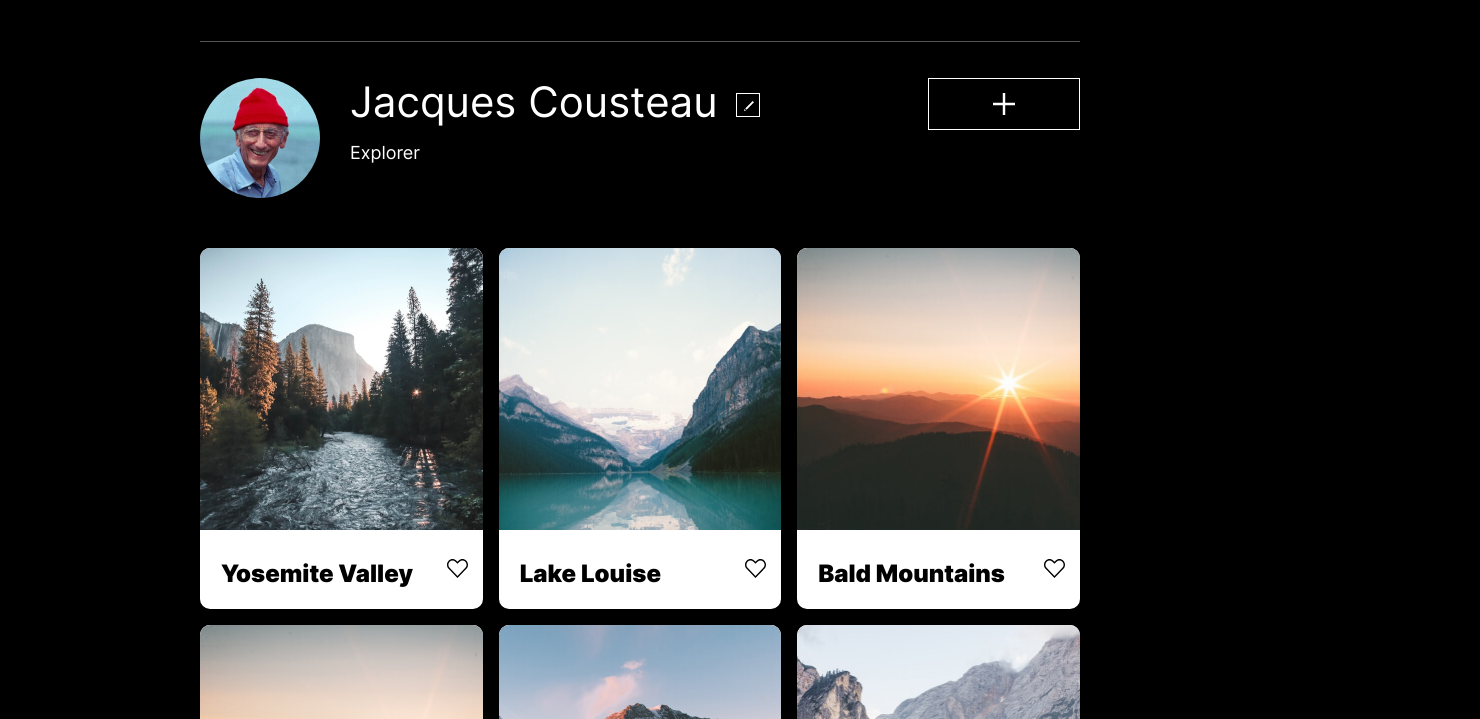
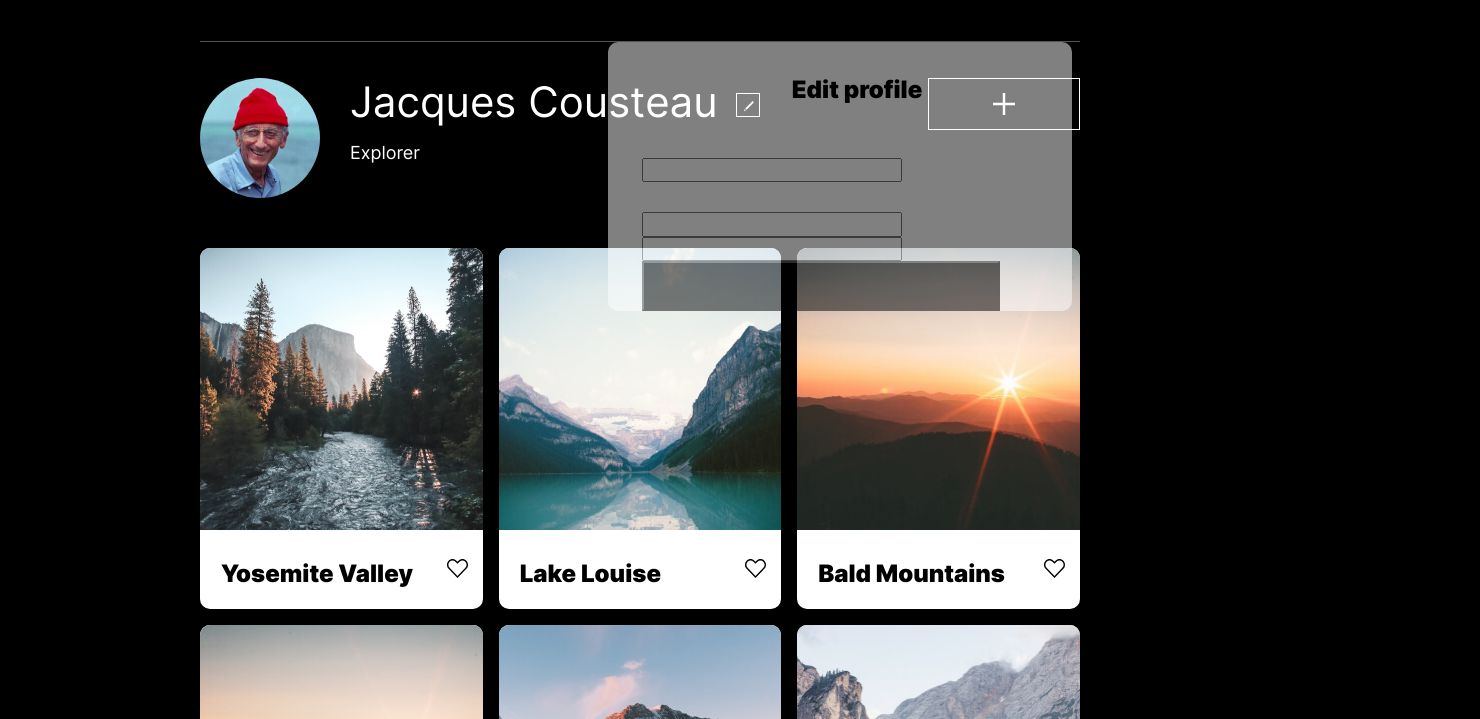
Before and after one commit to ameenahollyer/web_project_4, a plain HTML site: page index.html in a window 1280 px wide. Shown: the part 81-800 px from the top of the page, 1480 px wide, since content can reach past the window. Drawn offline with Linux system fonts and the light colour scheme; files whose address does not match are found by name.

Commit message:
forms feedback

```diff
--- /dev/null
+++ b/blocks/experiment.css
@@ -0,0 +1,9 @@
+.experiment {
+    background-color: #ffffff;
+    max-width: 430px;
+    max-height: 330px;
+    padding-left: 34px;
+    border-radius: 10px;
+    margin: auto;
+    z-index: 2;
+}
--- /dev/null
+++ b/blocks/experiment__title.css
@@ -0,0 +1,29 @@
+.experiment__title {
+    font-weight: 900;
+    text-align: center;
+    padding: 0;
+    padding-top: 34px;
+    margin: 0;
+    margin-bottom: 54px;
+    border: 0;
+}
+
+.name {
+    padding: 0;
+    margin: 0;
+    border: 0;
+    width: 100px;
+    margin-bottom: 30px;
+}
+
+.title {
+    padding: 0;
+    margin: 0;
+    border: 0;
+}
+
+.button {
+    background-color: black;
+    width: 358px;
+    height: 50.15px;
+}
--- /dev/null
+++ b/blocks/overlay/overlay.css
@@ -0,0 +1,9 @@
+.overlay {
+    width: 100%;
+    height: 100%;
+    /*display: none;*/
+    position: absolute;
+    background-color: rgba(0, 0, 0, 0);
+    opacity: 0.5;
+    z-index: 1;
+}
--- a/blocks/profile/__caption/profile__caption.css
+++ b/blocks/profile/__caption/profile__caption.css
@@ -7,3 +7,11 @@
     margin: 0;
     margin-left: 30px;
 }
+
+@media screen and (max-width: 320px) {
+    .profile__caption {
+        text-align: center;
+        font-size: 14px;
+        line-height: 17px;
+    }
+}
--- a/blocks/profile/__image/profile__image.css
+++ b/blocks/profile/__image/profile__image.css
@@ -4,3 +4,10 @@
     object-fit: contain;
     border-radius: 50%;
 }
+
+@media screen and (max-width: 320px) {
+    .profile__image {
+        margin: auto;
+        margin-bottom: 26px;
+    }
+}
--- a/blocks/profile/__name/profile__name.css
+++ b/blocks/profile/__name/profile__name.css
@@ -11,6 +11,8 @@
 @media screen and (max-width: 320px) {
     .profile__name {
         font-size: 22px;
-        line-height: 22px;
+        line-height: 27px;
+        text-align: center;
+        margin-left: 0;
     }
 }
--- a/blocks/profile/__rectangle/profile__rectangle.css
+++ b/blocks/profile/__rectangle/profile__rectangle.css
@@ -11,6 +11,6 @@
 
 @media screen and (max-width: 320px) {
     .profile__rectangle {
-        margin-left: none;
+        margin: auto;
     }
 }
--- a/blocks/profile/profile.css
+++ b/blocks/profile/profile.css
@@ -6,9 +6,9 @@
     margin-bottom: 50px;
 }
 
-
-/*@media screen and (max-width: 320px) {
+@media screen and (max-width: 320px) {
     .profile {
         flex-direction: column;
+        max-height: 286px;
     }
 }
--- a/index.html
+++ b/index.html
@@ -16,6 +16,22 @@
     </header>
 
     <main>
+
+        <div class="overlay">
+            <form class="experiment">
+                <h2 class="experiment__title">Edit profile</h2>
+                <fieldset class="name">
+                    <input type="text">
+                </fieldset>
+
+                <fieldset class="title">
+                    <input type="text">
+                </fieldset>
+                <input type="text">
+                <button class="button">Save</button>
+            </form>
+        </div>
+
 
         <section class="profile">
             <img class="profile__image" src="images/image.jpg" alt="image of Jacques Cousteau">
--- a/pages/index.css
+++ b/pages/index.css
@@ -21,3 +21,6 @@
 @import url(../blocks/elements/__place/elements__place.css);
 @import url(../blocks/elements/__button/elements__button.css);
 @import url(../blocks/elements/__caption/elements__caption.css);
+@import url(../blocks/overlay/overlay.css);
+@import url(../blocks/experiment.css);
+@import url(../blocks/experiment__title.css);
```
